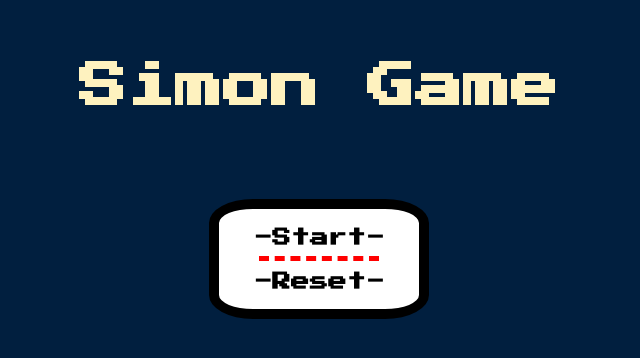
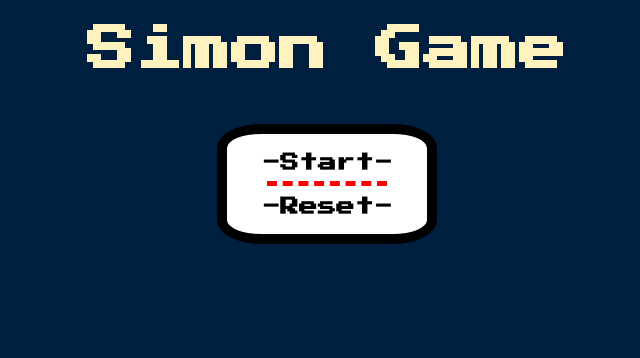
Before and after one commit to ZacharyTStone/simon-game, a plain HTML site: page index.html in a window 1280 px wide. Shown: the whole page, without its empty margins (321-961 px from the left). Drawn offline with nearby package versions, Linux system fonts and the light colour scheme.

Commit message:
fixed margins on title to fit into viewport

```diff
--- a/styles.css
+++ b/styles.css
@@ -4,8 +4,11 @@ body {
 }
 
 .game-viewport {
-  width: 100%vw;
-  height: 100%vh;
+  position: absolute;
+  width: 100%;
+  min-height: 100%vh;
+  height: 100vh;
+  top: 0;
 }
 
 hr {
@@ -20,7 +23,7 @@ hr {
 #level-title {
   font-family: 'Press Start 2P', cursive;
   font-size: 3rem;
-  margin: 5%;
+  margin: 2%;
   color: #FEF2BF;
 }
 
```
